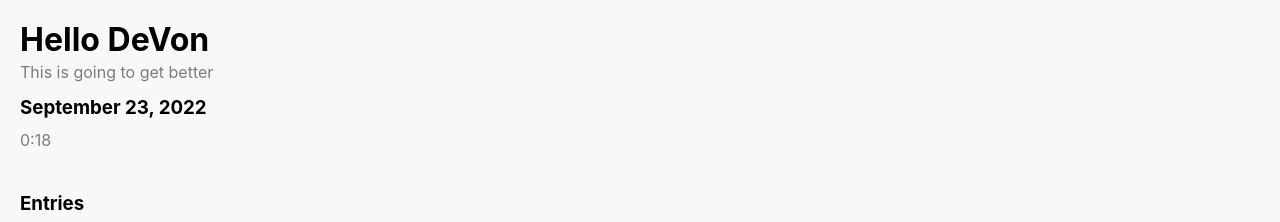
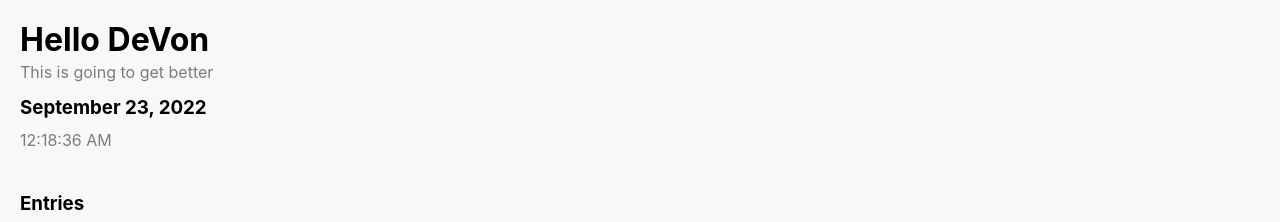
Before and after one commit to devonrandall-design/health-app, a React (Create React App) app: page / in a window 1280 px wide. Shown: the top 222 px of the page. Built offline with nearby package versions, Linux system fonts and the light colour scheme.

Commit message:
1 file modified

```diff
--- a/src/App.js
+++ b/src/App.js
@@ -11,20 +11,46 @@ const month = new Date().toLocaleString(
 
 const day = new Date().getDate()
 const year = new Date().getFullYear()
-const clockTime = new Date().getHours() + ':' + new Date().getMinutes()
 
-const timer = new Date().getMilliseconds()
 
-const [cTime, setTime] = useState(clockTime);
+let count = 30
+
+const [cCount, setCount] = useState(count)
+
+const newTime = new Date().toLocaleTimeString()
+
+const [time, setTime] = useState(newTime);
+
 
 
 
  useEffect(() => {
-    setInterval(() => {
-      setTime(clockTime);
+
+    const timer = setInterval(() => {
+      const newerTime = new Date().toLocaleTimeString('en-US')
+      setTime(newerTime)
     }, 1000);
-  });
 
+  }, []);
+
+  /*
+
+  useEffect(() => {
+    const timer = setInterval(() => {
+      const date = new Date();
+      setDateTime({
+        hours: date.getHours(),
+        minutes: date.getMinutes(),
+        seconds: date.getSeconds()
+      });
+    }, 1000);
+    return () => clearInterval(timer);
+  }, []);
+
+
+
+
+  */
 
 
 
@@ -45,7 +71,7 @@ const [cTime, setTime] = useState(clockTime);
       </div>
       <div className="sub-header">
         <h3>{month} {day}, {year}</h3>
-        <p>{cTime}</p>
+        <p>{time}</p>
         </div>
         <div className="entry-header">
         <h3 className="entry-title">Entries</h3>
```
